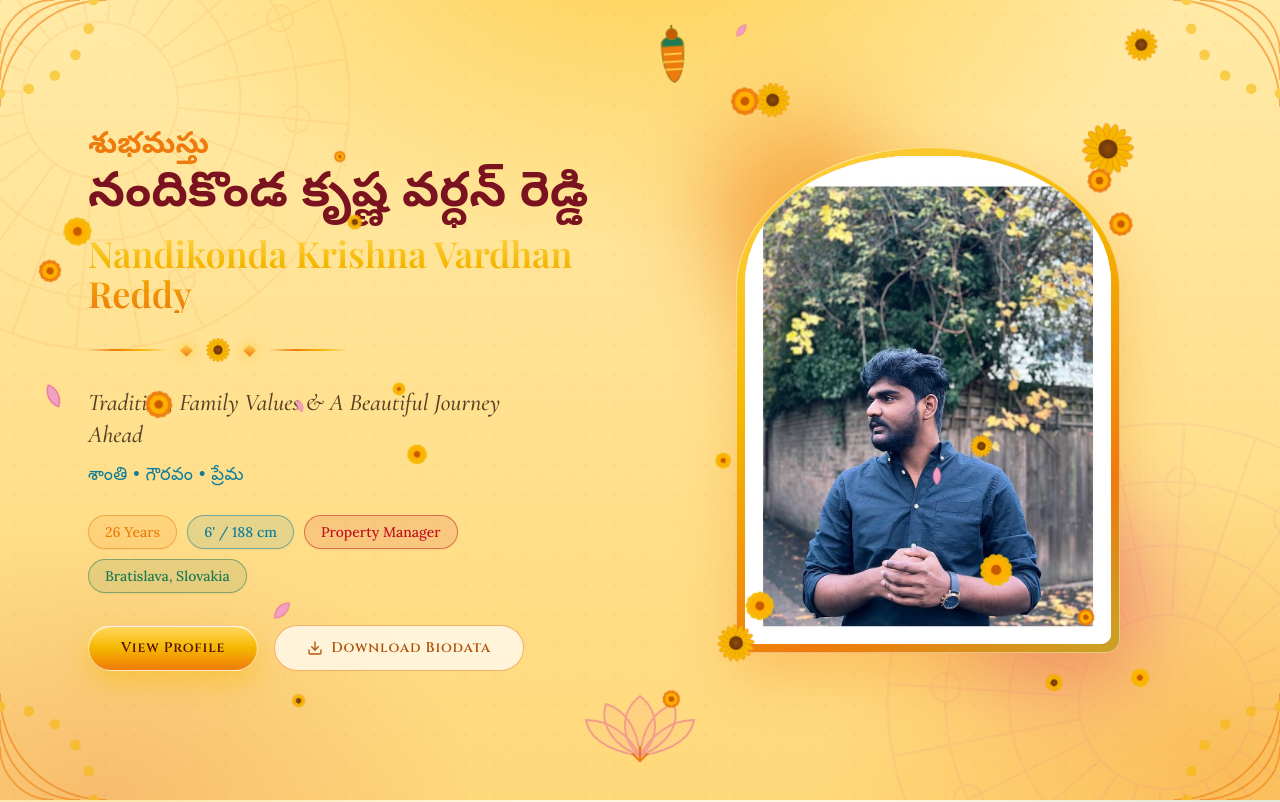
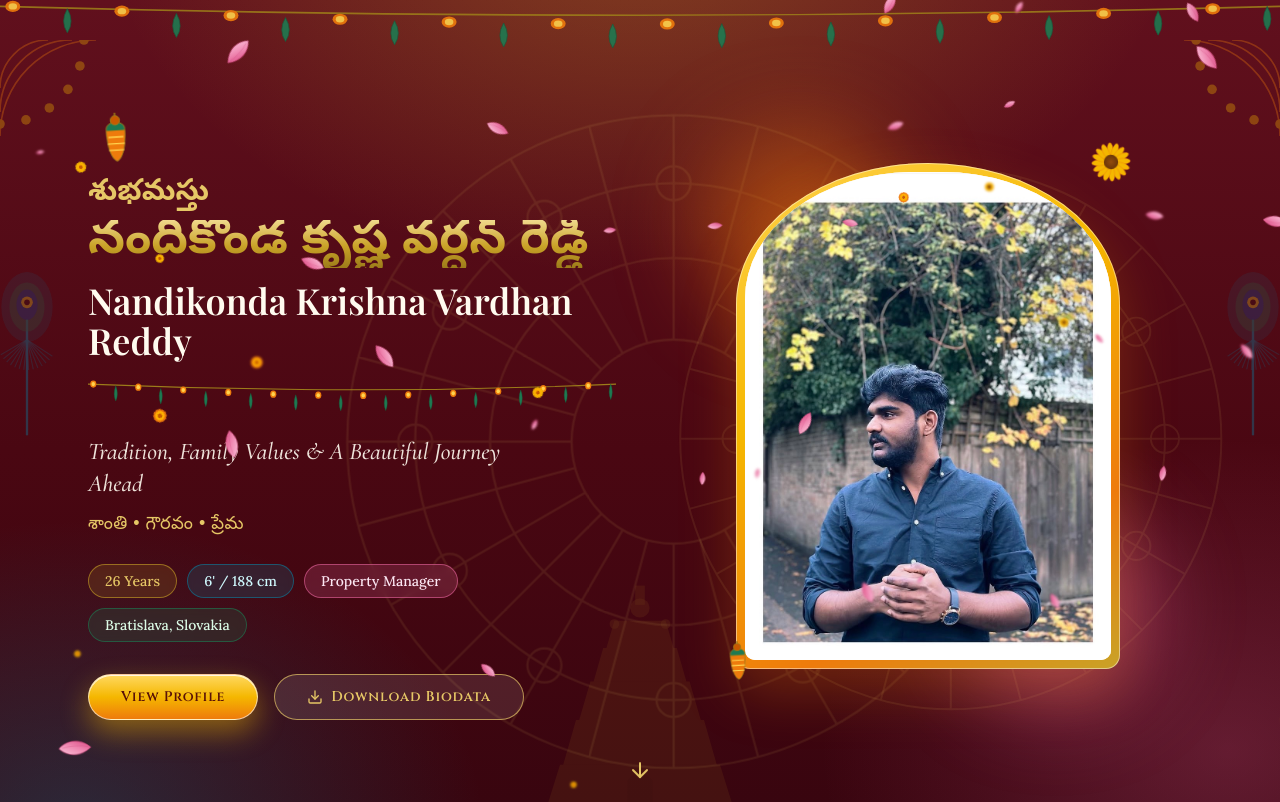
Before and after one commit to krishnareddynandikonda/portfolio, a React (Vite) app: page / in a window 1280 px wide. Shown: the top 802 px of the page. Built offline with nearby package versions, Linux system fonts and the light colour scheme; a web font is replaced by a local one.

Commit message:
Luxury pass: royal maroon hero + temple gopuram/toranam/peacock art, night-sky horoscope, smaller pink-petal-heavy flower shower (75/15/10)

```diff
--- a/src/App.jsx
+++ b/src/App.jsx
@@ -36,7 +36,7 @@ export default function App() {
         {loading && <LoadingScreen data={profileData.loading} />}
       </AnimatePresence>
 
-      <FloatingFlowerShower count={32} />
+      <FloatingFlowerShower count={42} />
 
       <main className="relative z-10">
         <Hero data={profileData.hero} onView={scrollToProfile} onDownload={downloadBiodata} />
--- /dev/null
+++ b/src/components/CulturalArtwork.jsx
@@ -0,0 +1,91 @@
+// Reusable CSS/SVG cultural artwork — no image stickers.
+
+// ---- Toranam: hanging mango-leaf + marigold garland (full width) ----
+export function Toranam({ className = '' }) {
+  const leaves = Array.from({ length: 24 })
+  return (
+    <svg
+      viewBox="0 0 1200 70"
+      preserveAspectRatio="none"
+      className={`pointer-events-none w-full ${className}`}
+      aria-hidden="true"
+    >
+      {/* string */}
+      <path d="M0 8 Q600 30 1200 8" fill="none" stroke="#9C7C1A" strokeWidth="2" />
+      {leaves.map((_, i) => {
+        const x = 12 + i * (1176 / 23)
+        const t = i / 23
+        const y = 8 + Math.sin(t * Math.PI) * 22
+        const isFlower = i % 2 === 0
+        return isFlower ? (
+          <g key={i} transform={`translate(${x} ${y})`}>
+            <circle r="7" fill="#EE7B0C" />
+            <circle r="4" fill="#FFD34D" />
+          </g>
+        ) : (
+          <path
+            key={i}
+            d={`M${x} ${y} q7 16 0 30 q-7 -14 0 -30 Z`}
+            fill="#1E7A52"
+            stroke="#15603f"
+            strokeWidth="0.8"
+          />
+        )
+      })}
+    </svg>
+  )
+}
+
+// ---- Temple gopuram silhouette (South Indian tower) ----
+export function TempleGopuram({ className = '', color = 'rgba(0,0,0,0.18)' }) {
+  return (
+    <svg viewBox="0 0 200 160" className={className} aria-hidden="true" preserveAspectRatio="xMidYMax meet">
+      <g fill={color}>
+        {/* stacked tiers */}
+        <polygon points="40,160 160,160 150,128 50,128" />
+        <polygon points="52,128 148,128 140,100 60,100" />
+        <polygon points="62,100 138,100 131,76 69,76" />
+        <polygon points="71,76 129,76 123,55 77,55" />
+        <polygon points="79,55 121,55 116,38 84,38" />
+        {/* kalasams on top */}
+        <circle cx="100" cy="30" r="6" />
+        <rect x="97" y="16" width="6" height="12" />
+        <circle cx="84" cy="40" r="3" />
+        <circle cx="116" cy="40" r="3" />
+        {/* doorway */}
+        <path d="M92 160 L92 138 Q100 128 108 138 L108 160 Z" fill="rgba(0,0,0,0.10)" />
+      </g>
+    </svg>
+  )
+}
+
+// ---- Peacock feather accent ----
+export function PeacockFeather({ className = '', size = 80 }) {
+  return (
+    <svg width={size} height={size * 2.4} viewBox="0 0 60 144" className={className} aria-hidden="true">
+      <g>
+        <path d="M30 140 C30 100 30 60 30 40" stroke="#0E7C9B" strokeWidth="2" fill="none" />
+        <ellipse cx="30" cy="30" rx="22" ry="30" fill="#0E7C9B" opacity="0.30" />
+        <ellipse cx="30" cy="30" rx="15" ry="21" fill="#1E7A52" opacity="0.45" />
+        <ellipse cx="30" cy="28" rx="9" ry="13" fill="#1c3a8a" opacity="0.8" />
+        <circle cx="30" cy="26" r="5" fill="#C9A227" />
+        <circle cx="30" cy="26" r="2.4" fill="#3d0d14" />
+        {Array.from({ length: 14 }).map((_, i) => {
+          const a = -60 + i * 9
+          return (
+            <line
+              key={i}
+              x1="30"
+              y1="58"
+              x2={30 + 26 * Math.sin((a * Math.PI) / 180)}
+              y2={58 + 26 * Math.cos((a * Math.PI) / 180)}
+              stroke="#0E7C9B"
+              strokeWidth="1"
+              opacity="0.5"
+            />
+          )
+        })}
+      </g>
+    </svg>
+  )
+}
--- a/src/components/FloatingFlowerShower.jsx
+++ b/src/components/FloatingFlowerShower.jsx
@@ -1,37 +1,63 @@
 import { useMemo } from 'react'
 import { Sunflower, Marigold } from './shared.jsx'
 
-// A small lotus-pink petal
-function Petal({ size = 16 }) {
+// Elegant lotus-pink petal
+function Petal({ size = 14 }) {
   return (
-    <svg width={size} height={size} viewBox="0 0 40 40" aria-hidden="true">
-      <path d="M20 2 C30 12 30 28 20 38 C10 28 10 12 20 2 Z" fill="#F2A0C0" stroke="#E5639B" strokeWidth="1.5" />
+    <svg width={size} height={size * 1.3} viewBox="0 0 40 52" aria-hidden="true">
+      <defs>
+        <linearGradient id="pet" x1="0" y1="0" x2="1" y2="1">
+          <stop offset="0%" stopColor="#FBC7DC" />
+          <stop offset="55%" stopColor="#EE83AE" />
+          <stop offset="100%" stopColor="#D7457E" />
+        </linearGradient>
+      </defs>
+      <path
+        d="M20 1 C33 14 35 34 20 51 C5 34 7 14 20 1 Z"
+        fill="url(#pet)"
+        stroke="#C73C72"
+        strokeWidth="0.8"
+      />
+      <path d="M20 6 C24 20 24 36 20 48" fill="none" stroke="#C73C72" strokeWidth="0.7" opacity="0.5" />
     </svg>
   )
 }
 
-function renderFlower(kind, size) {
-  if (kind === 0) return <Sunflower size={size} />
-  if (kind === 1) return <Marigold size={size} color="#EE7B0C" />
-  if (kind === 2) return <Marigold size={size} color="#F5B700" />
-  return <Petal size={size * 0.7} />
+// Weighted flower picker: 75% pink petals, 15% tiny marigold, 10% small sunflower
+function pickKind(r) {
+  if (r < 0.75) return 'petal'
+  if (r < 0.9) return 'marigold'
+  return 'sunflower'
 }
 
-// Festive flower shower across the whole site: sunflowers, marigolds, petals
-// falling slowly from top to bottom, drifting and rotating. Fixed layer,
-// pointer-events-none so it never blocks content.
-export default function FloatingFlowerShower({ count = 28 }) {
+function renderFlower(kind, size) {
+  if (kind === 'sunflower') return <Sunflower size={size} />
+  if (kind === 'marigold') return <Marigold size={size} color={Math.random() > 0.5 ? '#EE7B0C' : '#F5B700'} />
+  return <Petal size={size} />
+}
+
+// Premium wedding flower shower: small pink petals drifting across the whole
+// site with depth (blur/opacity variation). Fixed, pointer-events-none.
+export default function FloatingFlowerShower({ count = 42 }) {
   const flowers = useMemo(
     () =>
-      Array.from({ length: count }).map((_, i) => ({
-        left: Math.random() * 100,
-        size: 14 + Math.random() * 26,
-        duration: 14 + Math.random() * 16,
-        delay: -Math.random() * 30, // negative so the shower is mid-fall on load
-        opacity: 0.2 + Math.random() * 0.35,
-        kind: i % 4,
-        alt: i % 2 === 0,
-      })),
+      Array.from({ length: count }).map((_, i) => {
+        const kind = pickKind(Math.random())
+        // keep petals small & elegant; sunflowers/marigolds tiny accents
+        const base =
+          kind === 'sunflower' ? 12 + Math.random() * 8 : kind === 'marigold' ? 9 + Math.random() * 7 : 8 + Math.random() * 12
+        const depth = Math.random() // 0 = far (small/blurred), 1 = near
+        return {
+          left: Math.random() * 100,
+          size: base * (0.7 + depth * 0.6),
+          duration: 16 + Math.random() * 18,
+          delay: -Math.random() * 34,
+          opacity: 0.18 + depth * 0.4,
+          blur: (1 - depth) * 1.4,
+          kind,
+          alt: i % 2 === 0,
+        }
+      }),
     [count],
   )
 
@@ -45,6 +71,7 @@ export default function FloatingFlowerShower({ count = 28 }) {
             left: `${f.left}%`,
             animation: `${f.alt ? 'fallAlt' : 'fall'} ${f.duration}s linear ${f.delay}s infinite`,
             opacity: f.opacity,
+            filter: f.blur > 0.2 ? `blur(${f.blur.toFixed(1)}px)` : undefined,
           }}
         >
           {renderFlower(f.kind, f.size)}
--- a/src/components/Hero.jsx
+++ b/src/components/Hero.jsx
@@ -1,27 +1,40 @@
 import { motion } from 'framer-motion'
 import { ArrowDown, Download } from 'lucide-react'
-import { Photo, Mandala, SunDivider, RangoliCorner, Sunflower, Kalasam, Lotus } from './shared.jsx'
+import { Photo, Mandala, RangoliCorner, Sunflower, Kalasam } from './shared.jsx'
+import { Toranam, TempleGopuram, PeacockFeather } from './CulturalArtwork.jsx'
 
 export default function Hero({ data, onView, onDownload }) {
   return (
-    <section id="hero" className="sun-bg texture relative flex min-h-screen items-center overflow-hidden">
-      <Mandala className="-left-40 -top-40" size={520} color="#EE7B0C" />
-      <Mandala className="-bottom-48 -right-44" reverse size={580} color="#E5639B" />
-      <RangoliCorner className="absolute left-0 top-0 h-40 w-40" />
-      <RangoliCorner className="absolute right-0 top-0 h-40 w-40 -scale-x-100" />
-      <RangoliCorner className="absolute bottom-0 left-0 h-40 w-40 -scale-y-100" />
-      <RangoliCorner className="absolute bottom-0 right-0 h-40 w-40 -scale-100" />
-      <Kalasam size={66} className="absolute left-1/2 top-6 z-10 -translate-x-1/2 animate-sway" />
-      <Lotus size={120} className="absolute bottom-4 left-1/2 -translate-x-1/2 opacity-50" />
+    <section id="hero" className="royal-bg relative flex min-h-screen items-center overflow-hidden">
+      {/* temple skyline */}
+      <TempleGopuram className="absolute bottom-0 left-1/2 h-64 w-[34rem] max-w-none -translate-x-1/2 opacity-25" color="rgba(201,162,39,0.35)" />
+      <Mandala className="left-1/2 top-1/2 -translate-x-1/2 -translate-y-1/2" size={680} color="#E6C766" />
 
-      <div className="relative z-10 mx-auto grid w-full max-w-6xl items-center gap-12 px-6 py-24 md:grid-cols-2">
+      {/* hanging garland across the top */}
+      <Toranam className="absolute inset-x-0 top-0 h-14 opacity-90" />
+
+      <RangoliCorner className="absolute left-0 top-10 h-36 w-36 opacity-60" />
+      <RangoliCorner className="absolute right-0 top-10 h-36 w-36 -scale-x-100 opacity-60" />
+      <PeacockFeather className="absolute -left-2 top-1/3 hidden opacity-40 md:block" size={70} />
+      <PeacockFeather className="absolute -right-2 top-1/3 hidden -scale-x-100 opacity-40 md:block" size={70} />
+
+      <div className="relative z-10 mx-auto grid w-full max-w-6xl items-center gap-12 px-6 pb-24 pt-28 md:grid-cols-2">
         {/* Text */}
         <div className="order-2 text-center md:order-1 md:text-left">
+          <motion.div
+            initial={{ opacity: 0, y: 12 }}
+            animate={{ opacity: 1, y: 0 }}
+            transition={{ duration: 0.9, delay: 0.1 }}
+            className="flex justify-center md:justify-start"
+          >
+            <Kalasam size={56} className="animate-sway" />
+          </motion.div>
+
           <motion.p
             initial={{ opacity: 0, y: 12 }}
             animate={{ opacity: 1, y: 0 }}
-            transition={{ duration: 0.9, delay: 0.15 }}
-            className="te text-2xl font-semibold text-saffron md:text-3xl"
+            transition={{ duration: 0.9, delay: 0.18 }}
+            className="te mt-2 text-2xl font-semibold text-gold-soft md:text-3xl"
           >
             {data.blessing}
           </motion.p>
@@ -30,7 +43,7 @@ export default function Hero({ data, onView, onDownload }) {
             initial={{ opacity: 0, y: 20 }}
             animate={{ opacity: 1, y: 0 }}
             transition={{ duration: 1, delay: 0.3 }}
-            className="te mt-2 text-4xl font-bold leading-tight text-maroon md:text-5xl"
+            className="te mt-2 text-4xl font-bold leading-tight gold-text md:text-5xl"
           >
             {data.nameTe}
           </motion.h1>
@@ -39,7 +52,7 @@ export default function Hero({ data, onView, onDownload }) {
             initial={{ opacity: 0, y: 18 }}
             animate={{ opacity: 1, y: 0 }}
             transition={{ duration: 1, delay: 0.45 }}
-            className="mt-3 font-heading text-3xl font-semibold sun-text md:text-4xl"
+            className="mt-3 font-heading text-3xl font-semibold text-cream md:text-4xl"
           >
             {data.name}
           </motion.p>
@@ -48,16 +61,16 @@ export default function Hero({ data, onView, onDownload }) {
             initial={{ opacity: 0 }}
             animate={{ opacity: 1 }}
             transition={{ duration: 1, delay: 0.6 }}
-            className="mt-6 flex justify-center md:justify-start"
+            className="mt-5 flex justify-center md:justify-start"
           >
-            <SunDivider />
+            <Toranam className="h-9 w-56" />
           </motion.div>
 
           <motion.p
             initial={{ opacity: 0, y: 14 }}
             animate={{ opacity: 1, y: 0 }}
             transition={{ duration: 0.9, delay: 0.72 }}
-            className="mx-auto mt-6 max-w-md font-display text-2xl italic text-ink/85 md:mx-0"
+            className="mx-auto mt-5 max-w-md font-display text-2xl italic text-cream/90 md:mx-0"
           >
             {data.tagline}
           </motion.p>
@@ -66,7 +79,7 @@ export default function Hero({ data, onView, onDownload }) {
             initial={{ opacity: 0, y: 14 }}
             animate={{ opacity: 1, y: 0 }}
             transition={{ duration: 0.9, delay: 0.85 }}
-            className="te-body mt-3 text-lg font-medium tracking-wide text-peacock"
+            className="te-body mt-3 text-lg font-medium tracking-wide text-gold-soft"
           >
             {data.teLine}
           </motion.p>
@@ -81,12 +94,12 @@ export default function Hero({ data, onView, onDownload }) {
               {data.quickFacts.map((f, i) => (
                 <span
                   key={f}
-                  className={`rounded-full border px-4 py-1.5 text-sm font-medium shadow-sm ${
+                  className={`rounded-full border px-4 py-1.5 text-sm font-medium backdrop-blur-sm ${
                     [
-                      'border-saffron/50 bg-saffron/10 text-saffron',
-                      'border-peacock/50 bg-peacock/10 text-peacock',
-                      'border-kumkum/50 bg-kumkum/10 text-kumkum',
-                      'border-emerald/50 bg-emerald/10 text-emerald',
+                      'border-gold/60 bg-gold/15 text-gold-soft',
+                      'border-peacock/60 bg-peacock/20 text-cyan-100',
+                      'border-lotus/60 bg-lotus/20 text-pink-100',
+                      'border-emerald/60 bg-emerald/20 text-green-100',
                     ][i % 4]
                   }`}
                 >
@@ -105,7 +118,7 @@ export default function Hero({ data, onView, onDownload }) {
             <button onClick={onView} className="btn-sun px-8 py-3 text-sm">
               {data.ctaPrimary}
             </button>
-            <button onClick={onDownload} className="btn-outline inline-flex items-center gap-2 px-8 py-3 text-sm">
+            <button onClick={onDownload} className="btn-outline inline-flex items-center gap-2 border-gold-soft/70 bg-white/10 px-8 py-3 text-sm text-gold-soft hover:bg-white/20">
               <Download className="h-4 w-4" /> {data.ctaSecondary}
             </button>
           </motion.div>
@@ -118,10 +131,11 @@ export default function Hero({ data, onView, onDownload }) {
           transition={{ duration: 1.1, delay: 0.4, ease: [0.16, 1, 0.3, 1] }}
           className="relative order-1 mx-auto w-full max-w-sm md:order-2"
         >
+          <Mandala className="left-1/2 top-1/2 -translate-x-1/2 -translate-y-1/2 scale-125" size={460} color="#E6C766" />
           <span className="glow-blob -left-8 -top-8 h-48 w-48 bg-saffron" />
           <span className="glow-blob -bottom-8 -right-8 h-48 w-48 bg-lotus" />
-          <Sunflower size={56} className="absolute -right-4 -top-6 z-20 animate-sway" />
-          <Sunflower size={40} className="absolute -bottom-3 -left-5 z-20 animate-sway" />
+          <Sunflower size={42} className="absolute -right-3 -top-5 z-20 animate-sway" />
+          <Kalasam size={44} className="absolute -bottom-4 -left-5 z-20 animate-sway" />
           <div className="arch-frame relative z-10">
             <div className="inner aspect-[3/4]">
               <Photo src={data.photo} alt={`${data.name} portrait`} label="Hero portrait" />
@@ -132,7 +146,7 @@ export default function Hero({ data, onView, onDownload }) {
 
       <a
         href="#intro"
-        className="absolute bottom-7 left-1/2 -translate-x-1/2 text-saffron"
+        className="absolute bottom-7 left-1/2 -translate-x-1/2 text-gold-soft"
         aria-label="Scroll down"
       >
         <ArrowDown className="h-6 w-6 animate-bounce" />
--- a/src/components/LoadingScreen.jsx
+++ b/src/components/LoadingScreen.jsx
@@ -4,7 +4,7 @@ import { Sunflower } from './shared.jsx'
 export default function LoadingScreen({ data }) {
   return (
     <motion.div
-      className="sun-bg fixed inset-0 z-[100] flex flex-col items-center justify-center overflow-hidden"
+      className="royal-bg fixed inset-0 z-[100] flex flex-col items-center justify-center overflow-hidden"
       initial={{ opacity: 1 }}
       exit={{ opacity: 0 }}
       transition={{ duration: 0.9, ease: 'easeInOut' }}
@@ -38,7 +38,7 @@ export default function LoadingScreen({ data }) {
         initial={{ y: 16, opacity: 0 }}
         animate={{ y: 0, opacity: 1 }}
         transition={{ duration: 1, delay: 0.3 }}
-        className="te mt-7 text-4xl font-bold text-saffron md:text-5xl"
+        className="te mt-7 text-4xl font-bold gold-text md:text-5xl"
       >
         {data.blessing}
       </motion.h1>
@@ -47,7 +47,7 @@ export default function LoadingScreen({ data }) {
         initial={{ opacity: 0 }}
         animate={{ opacity: 1 }}
         transition={{ duration: 1, delay: 0.55 }}
-        className="mt-3 font-heading text-2xl font-semibold text-maroon md:text-3xl"
+        className="mt-3 font-heading text-2xl font-semibold text-cream md:text-3xl"
       >
         {data.name}
       </motion.p>
--- a/src/components/PhotoStory.jsx
+++ b/src/components/PhotoStory.jsx
@@ -1,6 +1,7 @@
 import { useRef } from 'react'
 import { motion, useScroll, useTransform } from 'framer-motion'
 import { Photo, Mandala, Sunflower, Garland, RangoliCorner } from './shared.jsx'
+import { Toranam } from './CulturalArtwork.jsx'
 
 const TINTS = ['cream-bg', 'petal-bg', 'sun-bg']
 const GLOWS = ['#F5B700', '#E5639B', '#0E7C9B', '#1E7A52', '#EE7B0C']
@@ -82,6 +83,7 @@ export default function PhotoStory({ items }) {
   return (
     <section id="story" className="relative">
       <div className="sun-bg texture relative overflow-hidden py-16 text-center">
+        <Toranam className="absolute inset-x-0 top-0 h-12 opacity-90" />
         <Mandala className="left-1/2 top-1/2 -translate-x-1/2 -translate-y-1/2" size={520} />
         <div className="relative z-10">
           <div className="mb-4 flex justify-center">
--- a/src/index.css
+++ b/src/index.css
@@ -67,6 +67,40 @@ body {
       radial-gradient(640px 440px at 100% 0%, rgba(245, 183, 0, 0.22), transparent 58%),
       radial-gradient(640px 440px at 0% 100%, rgba(30, 122, 82, 0.14), transparent 58%),
       linear-gradient(180deg, #fff8ec 0%, #fdeedf 100%);
+  }
+
+  /* royal deep-maroon hero backdrop */
+  .royal-bg {
+    background:
+      radial-gradient(900px 620px at 50% -12%, rgba(201, 162, 39, 0.34), transparent 60%),
+      radial-gradient(680px 520px at 6% 102%, rgba(14, 124, 155, 0.30), transparent 60%),
+      radial-gradient(680px 520px at 96% 92%, rgba(229, 99, 155, 0.24), transparent 60%),
+      linear-gradient(180deg, #61101d 0%, #4a0712 55%, #38050f 100%);
+    color: #fff6e6;
+  }
+  /* night-sky horoscope backdrop */
+  .night-bg {
+    background:
+      radial-gradient(760px 480px at 50% 0%, rgba(201, 162, 39, 0.26), transparent 62%),
+      radial-gradient(620px 520px at 100% 100%, rgba(14, 124, 155, 0.34), transparent 60%),
+      radial-gradient(560px 460px at 0% 90%, rgba(229, 99, 155, 0.16), transparent 60%),
+      linear-gradient(180deg, #0d1f47 0%, #0a1330 100%);
+    color: #f3e9c8;
+  }
+  /* faint starfield for night-bg */
+  .stars::after {
+    content: '';
+    position: absolute;
+    inset: 0;
+    pointer-events: none;
+    opacity: 0.7;
+    background-image:
+      radial-gradient(1.4px 1.4px at 20% 30%, rgba(255, 245, 210, 0.9), transparent),
+      radial-gradient(1.2px 1.2px at 70% 20%, rgba(255, 245, 210, 0.8), transparent),
+      radial-gradient(1.6px 1.6px at 40% 70%, rgba(255, 245, 210, 0.8), transparent),
+      radial-gradient(1.2px 1.2px at 85% 60%, rgba(255, 245, 210, 0.7), transparent),
+      radial-gradient(1.3px 1.3px at 55% 45%, rgba(255, 245, 210, 0.7), transparent);
+    background-repeat: no-repeat;
   }
 
   /* paper + rangoli dot texture overlay */
```
Also changed, not shown: src/components/HoroscopeSection.jsx (+4 -3 lines), src/components/shared.jsx (+9 -3 lines).
